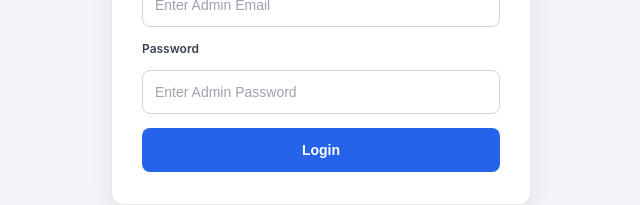
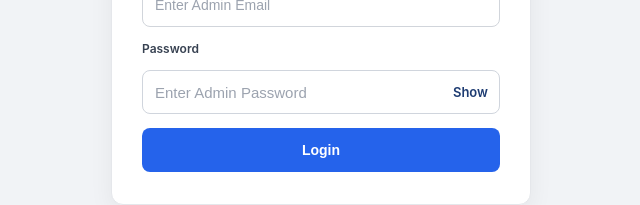
Before and after one commit to Jobways03/SPORTSMART_QUIZ_FRONTEND, a React (Vite) app: page /admin/login in a window 1280 px wide. Shown: the part 377-582 px from the top of the page, without its empty margins (319-959 px from the left). Built offline with nearby package versions, Linux system fonts and the light colour scheme; no server answers.

Commit message:
code updated

```diff
--- a/src/pages/Register.jsx
+++ b/src/pages/Register.jsx
@@ -10,40 +10,60 @@ export default function Register() {
   const [form, setForm] = useState({
     name: "",
     email: "",
-    phone: "",
+    phone: "", // stores only 10 digits
     password: "",
   });
 
   const [showPassword, setShowPassword] = useState(false);
   const [loading, setLoading] = useState(false);
   const [error, setError] = useState("");
+  const [phoneFocused, setPhoneFocused] = useState(false);
 
   const strength = getPasswordStrength(form.password);
 
+  /* ---------------- VALIDATION HELPERS ---------------- */
+  const isValidEmail = (email) => /^[^\s@]+@[^\s@]+\.[^\s@]+$/.test(email);
+
+  const isValidPhone = (phone) => /^[6-9]\d{9}$/.test(phone);
+
+  const isStrongPassword = (password) =>
+    /^(?=.*[a-z])(?=.*[A-Z])(?=.*\d)(?=.*[@$!%*?&]).{8,}$/.test(password);
+
+  /* ---------------- SUBMIT ---------------- */
   const submit = async (e) => {
     e.preventDefault();
     setError("");
 
-    // ✅ Basic validation
-    if (!form.name.trim()) {
-      return setError("Name is required");
-    }
+    // NAME
+    if (!form.name.trim()) return setError("Name is required");
+    if (form.name.trim().length < 2)
+      return setError("Name must be at least 2 characters");
+    if (!/^[a-zA-Z\s]+$/.test(form.name))
+      return setError("Name can contain only letters");
 
-    if (!form.password) {
-      return setError("Password is required");
-    }
+    // EMAIL
+    if (!form.email.trim()) return setError("Email is required");
+    if (!isValidEmail(form.email)) return setError("Invalid email address");
 
-    if (strength.level < 2) {
-      return setError("Password is too weak");
-    }
+    // PHONE
+    if (!form.phone) return setError("Phone number is required");
+    if (!isValidPhone(form.phone)) return setError("Invalid phone number");
+
+    // PASSWORD
+    if (!form.password) return setError("Password is required");
+    if (!isStrongPassword(form.password))
+      return setError(
+        "Password must include uppercase, lowercase, number & special character",
+      );
+    if (strength.level < 2) return setError("Password is too weak");
 
     try {
       setLoading(true);
-      await registerUser(form);
+      await registerUser(form); // phone = 10 digits only
       navigate("/login");
     } catch (err) {
       setError(
-        err?.response?.data?.message || "Registration failed. Try again."
+        err?.response?.data?.message || "Registration failed. Try again.",
       );
     } finally {
       setLoading(false);
@@ -57,6 +77,7 @@ export default function Register() {
         <p className="auth-subtitle">Register to participate in live quizzes</p>
 
         <form className="login-form" onSubmit={submit}>
+          {/* NAME */}
           <input
             className="form-input"
             placeholder="Name"
@@ -64,21 +85,42 @@ export default function Register() {
             onChange={(e) => setForm({ ...form, name: e.target.value })}
           />
 
+          {/* EMAIL */}
           <input
             className="form-input"
-            placeholder="Email (optional)"
+            placeholder="Email"
             value={form.email}
             onChange={(e) => setForm({ ...form, email: e.target.value })}
           />
 
+          {/* PHONE */}
           <input
             className="form-input"
-            placeholder="Phone (optional)"
-            value={form.phone}
-            onChange={(e) => setForm({ ...form, phone: e.target.value })}
+            placeholder="Phone"
+            value={phoneFocused ? `+91 ${form.phone}` : ""}
+            onFocus={() => setPhoneFocused(true)}
+            onBlur={() => {
+              if (!form.phone) setPhoneFocused(false);
+            }}
+            onChange={(e) => {
+              const digits = e.target.value.replace(/\D/g, "");
+              const phone = digits.startsWith("91") ? digits.slice(2) : digits;
+
+              if (phone.length <= 10) {
+                setForm({ ...form, phone });
+              }
+            }}
+            onKeyDown={(e) => {
+              if (
+                (e.key === "Backspace" || e.key === "Delete") &&
+                e.target.selectionStart <= 4
+              ) {
+                e.preventDefault();
+              }
+            }}
           />
 
-          {/* PASSWORD FIELD */}
+          {/* PASSWORD */}
           <div className="password-field">
             <input
               className="form-input"
@@ -113,7 +155,6 @@ export default function Register() {
           </button>
         </form>
 
-        {/* ✅ ROUTE TO LOGIN */}
         <div className="auth-links">
           <button className="link-btn" onClick={() => navigate("/login")}>
             Already have an account? Login
--- a/src/pages/admin/AdminLogin.jsx
+++ b/src/pages/admin/AdminLogin.jsx
@@ -8,10 +8,10 @@ export default function AdminLogin() {
   const navigate = useNavigate();
   const { isAdminAuthed, login } = useAdminAuth();
 
-  // ❌ Removed predefined credentials
   const [email, setEmail] = useState("");
   const [password, setPassword] = useState("");
 
+  const [showPassword, setShowPassword] = useState(false);
   const [loading, setLoading] = useState(false);
   const [error, setError] = useState("");
 
@@ -68,13 +68,21 @@ export default function AdminLogin() {
           />
 
           <label>Password</label>
+          <div className="admin-password-field">
             <input
-            type="password"
+              type={showPassword ? "text" : "password"}
               value={password}
               onChange={(e) => setPassword(e.target.value)}
               placeholder="Enter Admin Password"
               autoComplete="current-password"
             />
+            <span
+              className="admin-password-toggle"
+              onClick={() => setShowPassword((v) => !v)}
+            >
+              {showPassword ? "Hide" : "Show"}
+            </span>
+          </div>
 
           {error && <div className="admin-login-error">{error}</div>}
 
--- a/src/styles/admin-login.css
+++ b/src/styles/admin-login.css
@@ -145,3 +145,38 @@
     font-size: 24px;
   }
 }
+.admin-password-field {
+  position: relative;
+  width: 100%;
+}
+
+.admin-password-field input {
+  width: 100%;
+  padding: 12px 44px 12px 12px; /* space for toggle */
+  font-size: 15px;
+  border-radius: 8px;
+  border: 1px solid #d0d5dd;
+  outline: none;
+  transition: border-color 0.2s ease;
+}
+
+.admin-password-field input:focus {
+  border-color: #1e3c72;
+}
+
+/* SHOW / HIDE */
+.admin-password-toggle {
+  position: absolute;
+  right: 12px;
+  top: 50%;
+  transform: translateY(-50%);
+  font-size: 13px;
+  font-weight: 600;
+  color: #1e3c72;
+  cursor: pointer;
+  user-select: none;
+}
+
+.admin-password-toggle:hover {
+  opacity: 0.8;
+}
```
Lines whose indentation alone changed are shown as unchanged.
